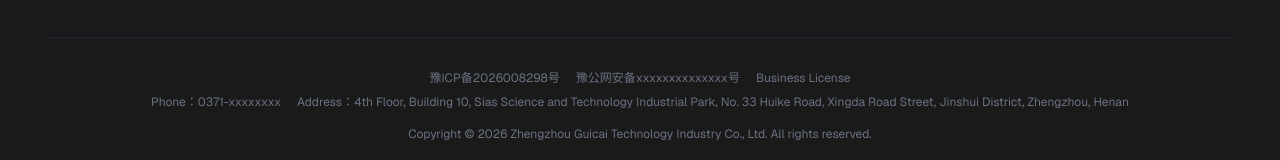
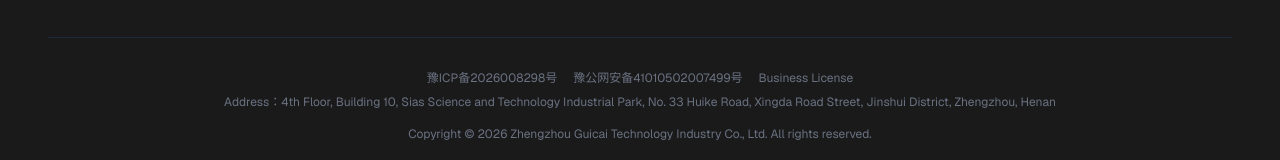
Before and after one commit to zinc6666/guicai-website, a Next.js app: page /en in a window 1280 px wide. Shown: the part 4249-4409 px from the top of the page. Built offline with nearby package versions, Linux system fonts and the light colour scheme.

Commit message:
fix: await params in like API route

```diff
--- a/src/app/[locale]/page.tsx
+++ b/src/app/[locale]/page.tsx
@@ -326,11 +326,10 @@
           <div className="pt-8 border-t border-gray-800 text-center text-gray-500 text-xs space-y-2">
             <div className="flex flex-wrap justify-center gap-4">
               <span>豫ICP备2026008298号</span>
-              <span>豫公网安备xxxxxxxxxxxxxx号</span>
+              <span>豫公网安备41010502007499号</span>
               <span>{t('footer.license')}</span>
             </div>
             <div className="flex flex-wrap justify-center gap-4">
-              <span>{t('footer.phone_label')}：0371-xxxxxxxx</span>
               <span>{t('footer.address_label')}：{t('footer.address_value')}</span>
             </div>
             <p className="mt-4">
```
